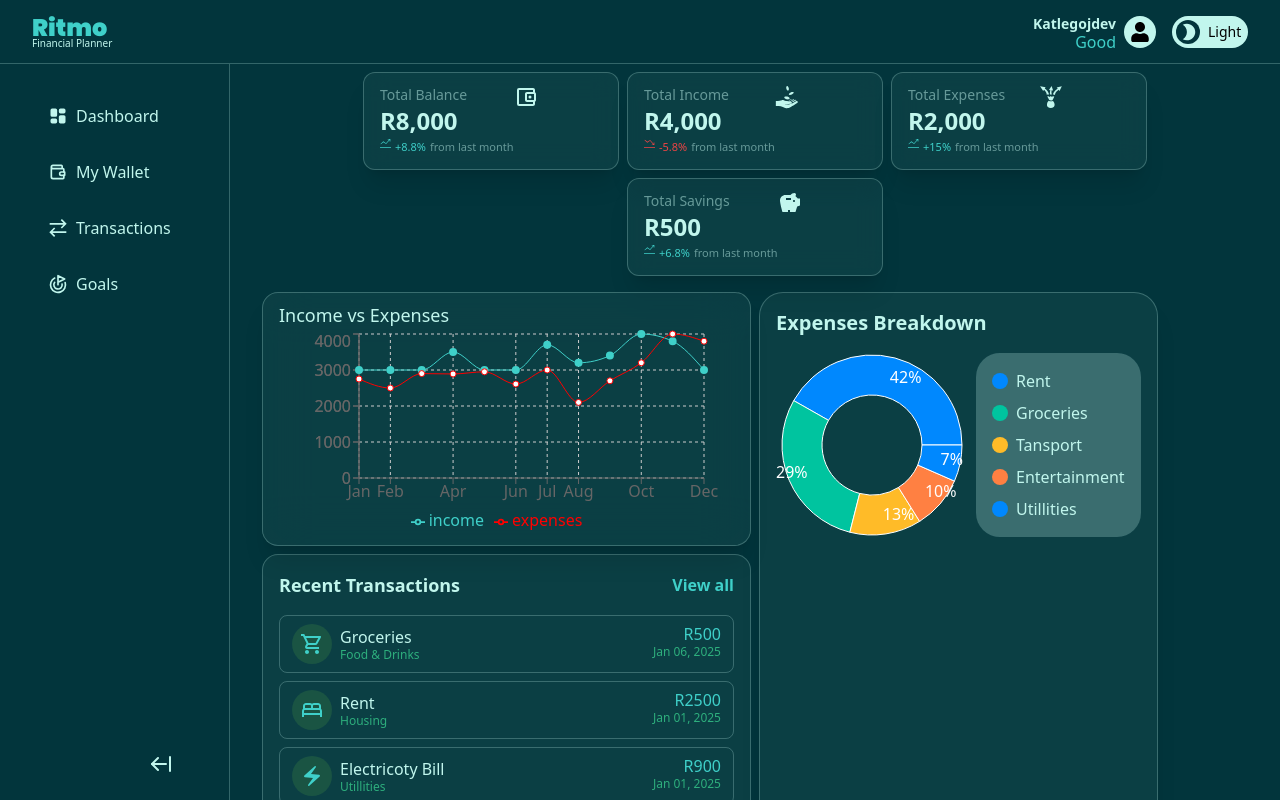
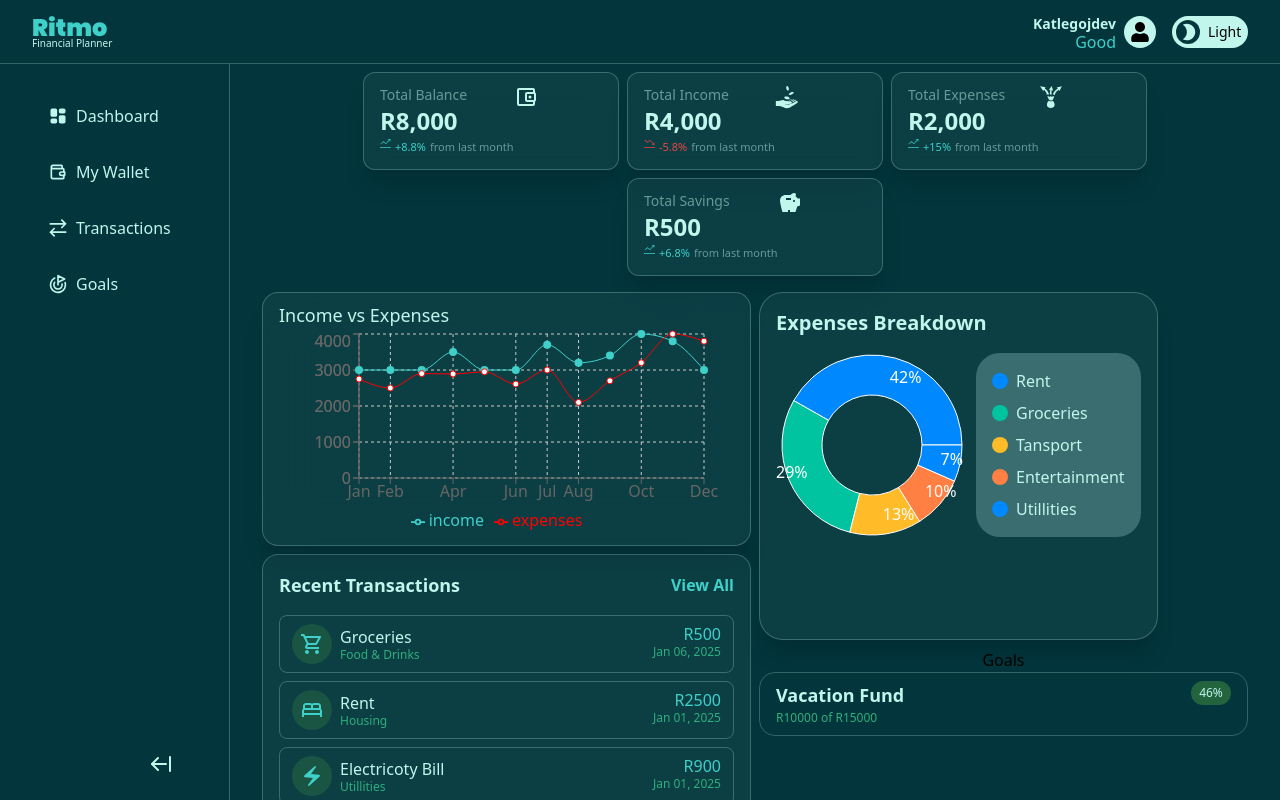
Before and after one commit to agurchu/financial-planner, a React (Vite) app in the folder frontend/: page / in a window 1280 px wide. Built offline with nearby package versions, Linux system fonts and the light colour scheme.

Commit message:
expanding trans and creating goal components

```diff
--- /dev/null
+++ b/frontend/src/components/reusable/Goal.jsx
@@ -0,0 +1,9 @@
+import React from 'react'
+
+export default function Goal() {
+  return (
+    <div className='px-4 py-2 border border-primary-1/25 rounded-2xl'>
+        <div className='flex justify-between'><div className='text-start'><h3 className='font-bold text-primary-1 text-lg'>Vacation Fund</h3>< p className='text-[12px] text-primary-2'>R10000 of R15000</p></div ><div className='w-10 h-6 bg-secondary-1/50 rounded-full normalFlex text-[12px] text-primary-1'>46%</div></div>
+    </div>
+  )
+}
--- /dev/null
+++ b/frontend/src/components/reusable/Goals.jsx
@@ -0,0 +1,10 @@
+import React from 'react'
+import Goal from "./Goal.jsx"
+
+export default function Goals() {
+  return (
+    <div>Goals
+        <Goal />
+    </div>
+  )
+}
--- a/frontend/src/components/reusable/Transactions.jsx
+++ b/frontend/src/components/reusable/Transactions.jsx
@@ -1,46 +1,61 @@
-import React from "react";
+import React, {useState} from "react";
 import { MdOutlineLocalGroceryStore,MdOutlineBed, MdOutlineElectricBolt} from "react-icons/md";
 import { GiAvoidance } from "react-icons/gi";
 import TransactionsCard from "./TransactionsCard.jsx";
 
+const items = [
+  <TransactionsCard
+  name="Groceries"
+  icon={MdOutlineLocalGroceryStore}
+  description="Food & Drinks"
+  amt="500"
+  date="Jan 06, 2025"
+/>,
+<TransactionsCard
+  name="Rent"
+  icon={MdOutlineBed}
+  description="Housing"
+  amt="2500"
+  date="Jan 01, 2025"
+/>,
+<TransactionsCard
+  name="Electricoty Bill"
+  icon={MdOutlineElectricBolt}
+  description="Utillities"
+  amt="900"
+  date="Jan 01, 2025"
+/>,
+<TransactionsCard
+  name="Entertainment"
+  icon={GiAvoidance}
+  description="Gaming & Cinema"
+  amt="150"
+  date="Jan 25, 2025"
+/>,
+]
+
 export default function Transactions() {
+  const [isExpanded, setIsExpanded] = useState(false)
+  const toggleView = () => {
+    setIsExpanded(!isExpanded)
+  }
+
+  const displayedItems = isExpanded ? items : items.slice(0, 3);
   return (
     <div className="border border-primary-1/25 rounded-2xl p-4 bg-primary-1/5 hover:bg-accent">
       <div className="flex justify-between mb-4">
         <h2 className="text-primary-1 font-bold text-lg">
           Recent Transactions
         </h2>
-        <button className="text-secondary-2 font-bold">View all</button>
+        {items.length > 3 && (
+          <button onClick={toggleView} className="text-secondary-2 font-bold">{isExpanded ? "View Less" : "View All"}</button>
+        )}
+
       </div>
       <div className="grid gap-2">
-        <TransactionsCard
-          name="Groceries"
-          icon={MdOutlineLocalGroceryStore}
-          description="Food & Drinks"
-          amt="500"
-          date="Jan 06, 2025"
-        />
-        <TransactionsCard
-          name="Rent"
-          icon={MdOutlineBed}
-          description="Housing"
-          amt="2500"
-          date="Jan 01, 2025"
-        />
-        <TransactionsCard
-          name="Electricoty Bill"
-          icon={MdOutlineElectricBolt}
-          description="Utillities"
-          amt="900"
-          date="Jan 01, 2025"
-        />
-        <TransactionsCard
-          name="Entertainment"
-          icon={GiAvoidance}
-          description="Gaming & Cinema"
-          amt="150"
-          date="Jan 25, 2025"
-        />
+      {displayedItems.map((item, index) => (
+        <div key={index}>{item}</div>
+      ))}
       </div>
     </div>
   );
--- a/frontend/src/pages/DashboardPage.jsx
+++ b/frontend/src/pages/DashboardPage.jsx
@@ -6,6 +6,7 @@ import ExpenseBreakdownChart from "../components/reusable/ExpenseBreakdownChart.
 import IncomeExpensesChart from "../components/reusable/IncomeExpensesChart.jsx";
 import StatCard from "../components/reusable/StatCard";
 import Transactions from "../components/reusable/Transactions.jsx";
+import Goals from "../components/reusable/Goals.jsx";
 
 function DashboardPage() {
   //   const navigate = useNavigate();
@@ -57,6 +58,7 @@ function DashboardPage() {
         </div>
         <div className="grid gap-2">
           <ExpenseBreakdownChart />
+          <Goals />
         </div>
       </div>
     </main>
```
